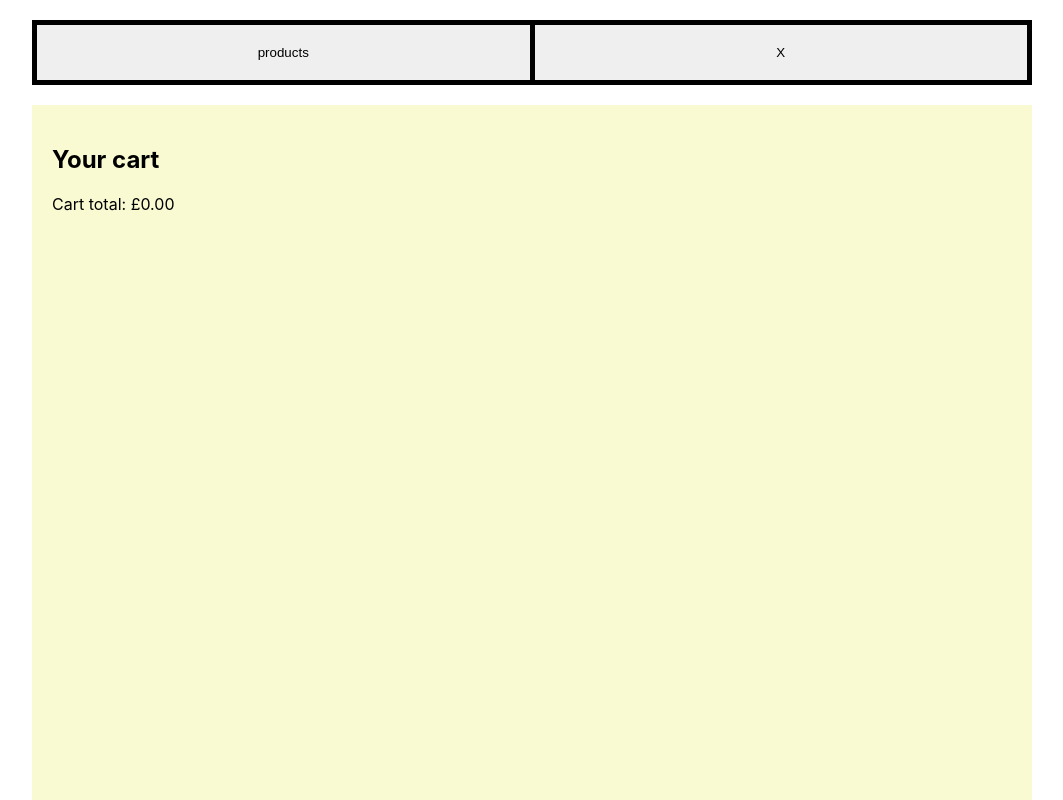
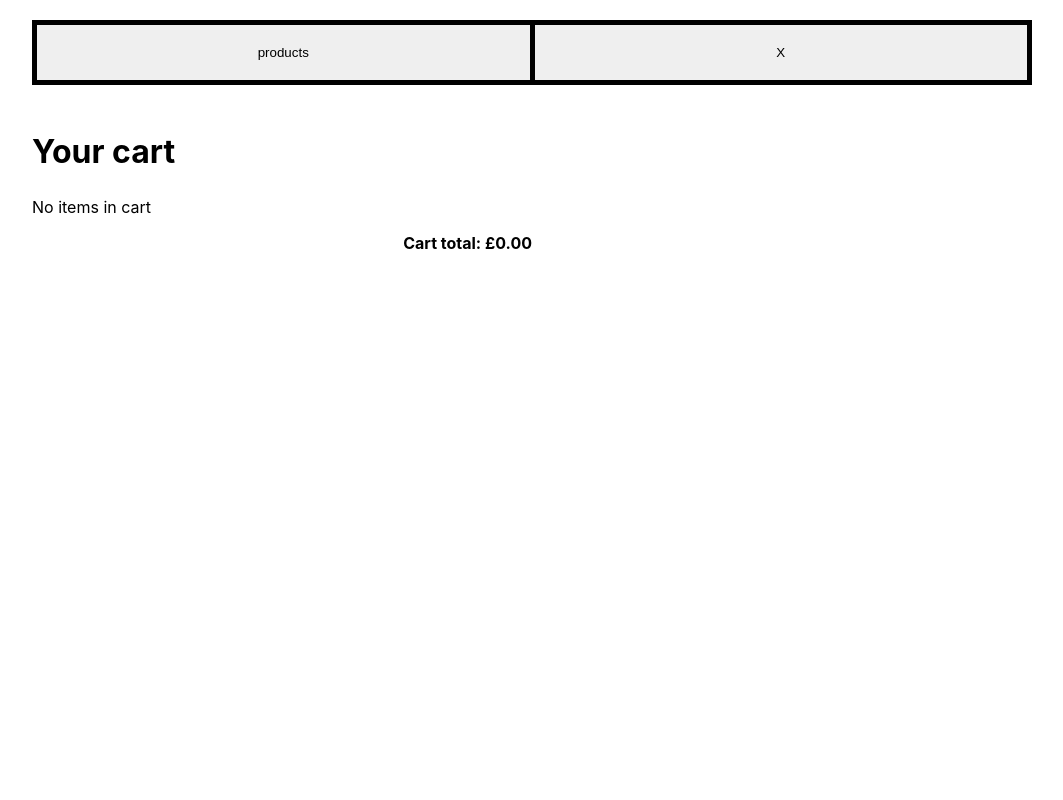
Before and after one commit to tyreer/store-exercise, a React (Create React App) app: page / in a window 1280 px wide. Both pictures are taken after a click on the button "cart". Shown: the top 800 px of the page, without its empty margins (108-1171 px from the left). Built offline with nearby package versions, Linux system fonts and the light colour scheme.

Commit message:
develop layout styles

```diff
--- a/src/App.css
+++ b/src/App.css
@@ -12,3 +12,7 @@ body {
   -webkit-font-smoothing: antialiased;
   -moz-osx-font-smoothing: grayscale;
 }
+
+h1 {
+  font-size: 3.2rem;
+}
--- a/src/Cart/Cart.js
+++ b/src/Cart/Cart.js
@@ -2,13 +2,19 @@ import React, { useState } from "react";
 import styled from "styled-components";
 import CartItem from "../CartItem/CartItem";
 import { formatCurrency } from "../utils/utils";
-import Voucher from "../VoucherForm/VoucherForm";
+import VoucherForm from "../VoucherForm/VoucherForm";
 
 const CartStyles = styled.section`
-  min-height: 100vh;
   flex: 1;
-  background: lightgoldenrodyellow;
-  padding: ${props => props.theme.gutter};
+
+  @media (${props => props.theme.wideMedia}) {
+    width: 50%;
+  }
+
+  .total {
+    text-align: right;
+    font-weight: bold;
+  }
 `;
 
 const Cart = ({ inventory, setInventory, cartContents, setCartContents }) => {
@@ -22,6 +28,7 @@ const Cart = ({ inventory, setInventory, cartContents, setCartContents }) => {
   return (
     <CartStyles>
       <h1>Your cart</h1>
+      {!cartContents.length && <span>No items in cart</span>}
       {cartContents.map(product => (
         <CartItem
           key={product.id}
@@ -34,12 +41,12 @@ const Cart = ({ inventory, setInventory, cartContents, setCartContents }) => {
           setCartTotal={setCartTotal}
         />
       ))}
-      <Voucher
+      <VoucherForm
         cartContents={cartContents}
         cartTotal={cartTotal}
         setCartTotal={setCartTotal}
       />
-      <p>{`Cart total: ${formatCurrency(cartTotal)}`}</p>
+      <p className="total">{`Cart total: ${formatCurrency(cartTotal)}`}</p>
     </CartStyles>
   );
 };
--- a/src/CartItem/CartItem.js
+++ b/src/CartItem/CartItem.js
@@ -6,6 +6,7 @@ const CartItemStyles = styled.div`
   border: 1px solid darkgrey;
   padding: ${props => props.theme.gutter};
   margin-bottom: ${props => props.theme.gutter};
+  max-width: 300px;
 
   h2 {
     font-size: 1.6rem;
@@ -18,7 +19,7 @@ const CartItemStyles = styled.div`
 
   button {
     width: ${props => props.theme.buttonWidth};
-    padding: 10px;
+    padding: 1rem;
     margin-left: auto;
     margin-top: ${props => props.theme.gutter};
     display: block;
--- a/src/ProductCard/ProductCard.js
+++ b/src/ProductCard/ProductCard.js
@@ -19,7 +19,7 @@ const ProductCardStyles = styled.div`
 
   button {
     width: ${props => props.theme.buttonWidth};
-    padding: 10px;
+    padding: 1rem;
     margin-left: auto;
     display: block;
     background: darkgray;
--- a/src/ProductList/ProductList.js
+++ b/src/ProductList/ProductList.js
@@ -2,7 +2,7 @@ import React from "react";
 import styled from "styled-components";
 import ProductCard from "../ProductCard/ProductCard";
 
-const ProductListStyles = styled.div`
+const ProductListStyles = styled.section`
   @media (${props => props.theme.wideMedia}) {
     display: grid;
     grid-template-columns: 1fr 1fr;
--- a/src/VoucherForm/VoucherForm.js
+++ b/src/VoucherForm/VoucherForm.js
@@ -1,7 +1,22 @@
 import React, { useState } from "react";
 import { formatCurrency } from "../utils/utils";
+import styled from "styled-components";
 
 const VoucherForm = ({ cartTotal, setCartTotal, cartContents }) => {
+  const VoucherFormStyles = styled.div`
+    input {
+      margin: ${props => props.theme.gutter};
+      padding: 0.5rem;
+      border: 1px solid black;
+    }
+    button {
+      padding: 1rem;
+      display: block;
+      background: black;
+      color: white;
+    }
+  `;
+
   const [applied, setApplied] = useState(false);
   const [formValue, setFormValue] = useState("");
   const [formValid, setFormValid] = useState(false);
@@ -67,19 +82,24 @@ const VoucherForm = ({ cartTotal, setCartTotal, cartContents }) => {
   );
 
   return (
-    <>
+    <VoucherFormStyles>
       {voucherCondition5 && !formValid && (
-        <p>
-          {`You qualify for a ${formatCurrency(voucherDiscount)} discount. Use
+        <>
+          <p>
+            {`You qualify for a ${formatCurrency(voucherDiscount)} discount.`}
+          </p>
+          <p>
+            {`Use
           code: ${discountCode}`}
-        </p>
+          </p>
+        </>
       )}
       {applied && <p>{postSubmitMessage}</p>}
 
       {cartTotal > 0 && (
-        <form onSubmit={handleSubmit}>
+        <form className="form" onSubmit={handleSubmit}>
           <label htmlFor="voucher">
-            Voucher:
+            Voucher code:
             <input
               id="voucher"
               type="text"
@@ -92,11 +112,11 @@ const VoucherForm = ({ cartTotal, setCartTotal, cartContents }) => {
             onClick={e => handleSubmit(e)}
             disabled={applied && formValid}
           >
-            Apply voucher
+            Apply voucher code
           </button>
         </form>
       )}
-    </>
+    </VoucherFormStyles>
   );
 };
 
```
